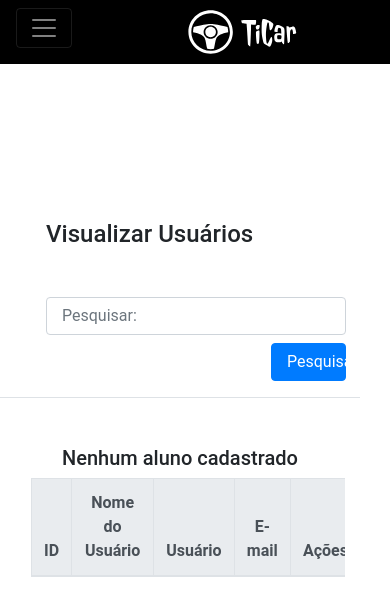
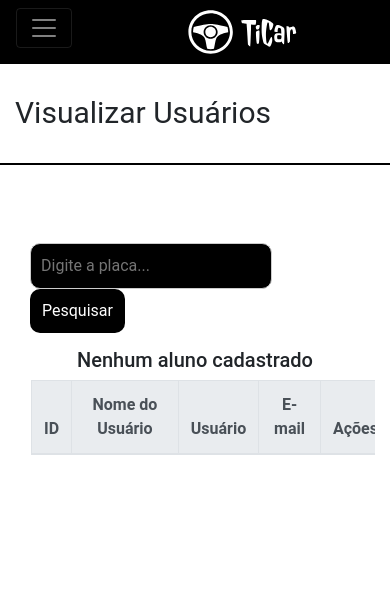
Before and after one commit to Allysson1/Sistema-Gerenciador-de-Oficinas, a PHP site: page /V_VisualizaUsuarios.php in a window 390 px wide. Shown: the top 616 px of the page. Run offline with PHP 8.4, Linux system fonts and the light colour scheme; data that the repository does not hold is empty.

Commit message:
fix
correção da padronização das páginas

```diff
--- a/utils/header.php
+++ b/utils/header.php
@@ -59,7 +59,7 @@
           </li>
 
           <li class="nav-item mt-5 mb-5 pb-5 mb-sm-0 pb-sm-0">
-            <a class="nav-link h4" href="logout.php">Sair</a>
+            <a class="nav-link h4" href="../utils/logout.php">Sair</a>
           </li>
         </ul>
       </div>
@@ -113,7 +113,7 @@
         </li>
 
         <li class="nav-item mt-4 mb-5 pb-5">
-          <a class="nav-link h4" href="utils/logout.php">Sair</a>
+          <a class="nav-link h4" href="../utils/logout.php">Sair</a>
         </li>
     </ul>
   </nav>
--- a/views/V_VisualizaUsuarios.php
+++ b/views/V_VisualizaUsuarios.php
@@ -27,24 +27,25 @@
     <?php include ('../utils/message.php'); ?>
 
 
-
-    <div class="float-lg-right col-lg-9 container-fluid row justify-content-center">
-
-    <div class="col-12 col-lg-10 ml-sm-3 mt-5 pt-5 mt-lg-0 mt-xl-0 pt-lg-0 border-bottom row">
-
-        <h4 class="float-sm-left ml-3 col-12 col-sm-5 m-3 pt-5 pb-4 ml-lg-0 col-md-6">Visualizar Usuários</h4>
-
-        <form class="float-sm-right ml-3 col-12 col-sm-5 pt-sm-5 mt-sm-3 mt-lg-3 my-2 my-lg-0">
-
-            <input class="float-sm-left col-12 col-sm-7 form-control" type="search" placeholder="Pesquisar:" aria-label="Search">
-            <button class="float-right col-3 col-sm-4 btn btn-primary my-2 my-sm-0 ml-sm-1" type="submit">Pesquisar</button>
-
-        </form>
+    <div class="row">
+            <div class="col-12 divHeaderTopoSite">
+                <p class="nameHeaderTopoSite">Visualizar Usuários</p>
+            </div>
     </div>
 
 
+    <div>
         <!-- formulário de login -->
-        <main class="mt-5 mt-lg-4 col-12 col-sm-12 col-md-12 col-lg-10">
+        <main class="mt-5 mt-lg-4 col-12 col-sm-12 col-md-12 col-lg-12">
+
+        <div class="row" style="margin: 0px">
+                <div class="containerPesquisaHome ml-auto">
+                    <div class="col-12">
+                        <input type="text" class="inputPesquisaHome" placeholder="Digite a placa...">
+                        <button class="botaoPesquisaHome">Pesquisar</button>
+                    </div>
+                </div>
+            </div>
             <div class="TabelaUsuario">
                 <table class="table table-bordered ml-3 ml-md-3 ml-lg-3 mt-lg-5 col-12 col-lg-12">
 
--- a/views/V_cadastraUsuario.php
+++ b/views/V_cadastraUsuario.php
@@ -29,7 +29,7 @@ include('../utils/protect.php');
 
     <!-- nesta div temos o col para fazer a divisão da tela entre o conteúdo principal e o aside no header.php -->
         <div class="float-lg-right col-lg-9 container-fluid row justify-content-center">    <!-- formulário de login -->
-            <main class="mt-5 mt-lg-4 col-12 col-sm-12 col-md-12 col-lg-10">
+            <main class="mt-5 mt-lg-4 col-12 col-sm-12 col-md-12 col-lg-12">
 
                 <?php include ('../utils/message.php'); ?>
 
```
